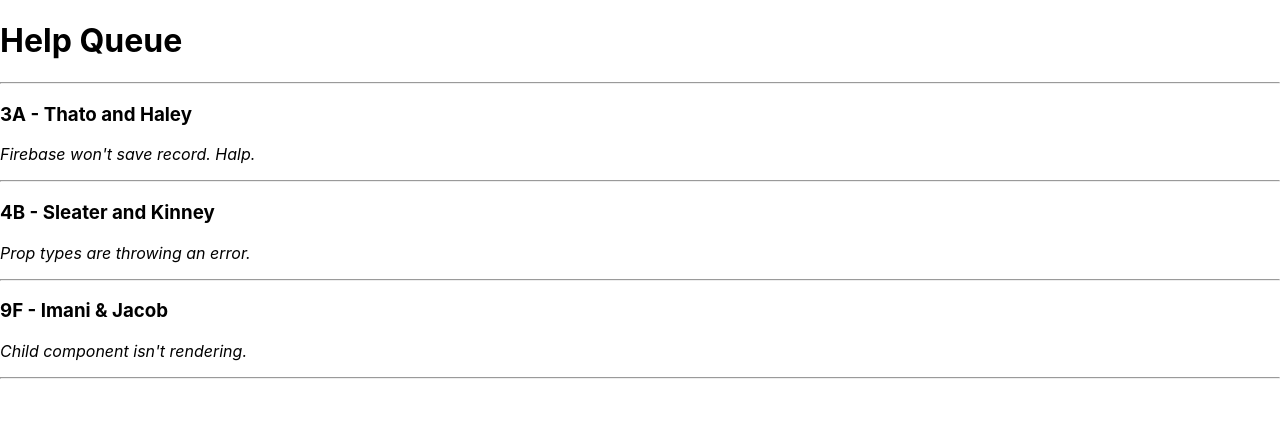
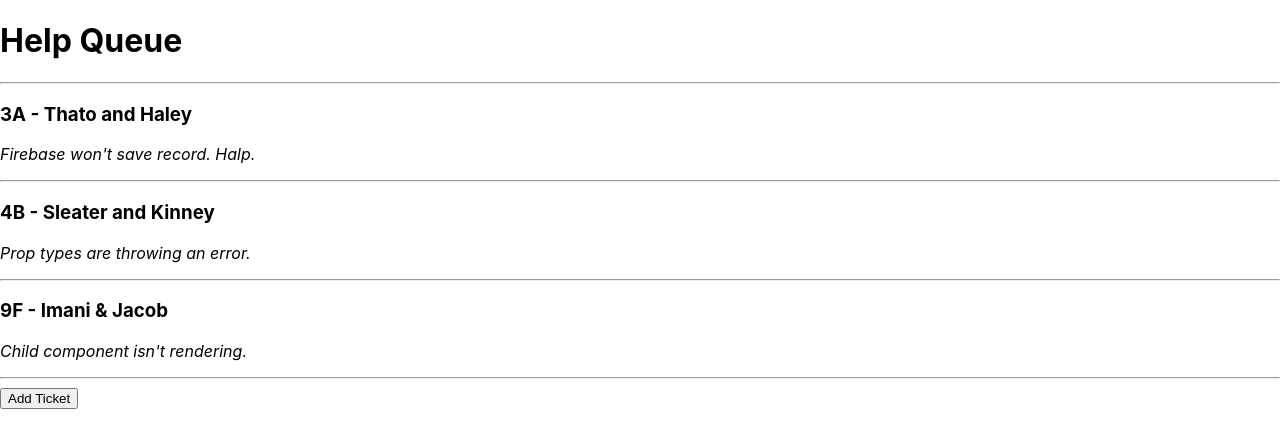
Before and after one commit to chonnessey/help-queue, a React (Create React App) app: page / in a window 1280 px wide. Shown: the top 448 px of the page. Built offline with nearby package versions, Linux system fonts and the light colour scheme.

Commit message:
add buttons to switch back and forth from components

```diff
--- a/src/components/App.js
+++ b/src/components/App.js
@@ -1,12 +1,12 @@
 import React from "react";
 import Header from './Header';
-import TicketList from './TicketList'
+import TicketControl from './TicketControl'
 
 function App(){
   return (
     <React.Fragment>
       <Header />
-      <TicketList />
+      <TicketControl />
     </React.Fragment>
   );
 }
--- /dev/null
+++ b/src/components/NewTicketForm.js
@@ -0,0 +1,11 @@
+import React from "react";
+
+function NewTicketForm(props){
+  return (
+    <>
+      <h3>This is a form.</h3>
+    </>
+  );
+}
+
+export default NewTicketForm;
--- /dev/null
+++ b/src/components/TicketControl.js
@@ -0,0 +1,38 @@
+import React from 'react';
+import NewTicketForm from './NewTicketForm';
+import TicketList from './TicketList';
+
+class TicketControl extends React.Component {
+
+  constructor(props) {
+    super(props);
+    this.state = {
+      formVisibleOnPage: false
+    };
+  }
+
+  handleClick = () => {
+    this.setState(prevState =>
+      ({formVisibleOnPage: !prevState.formVisibleOnPage}));
+  }
+
+  render() {
+    let currentlyVisibleState = null;
+    let buttonText = null;
+    if (this.state.formVisibleOnPage) {
+      currentlyVisibleState = <NewTicketForm />
+      buttonText = 'Return to Ticket List';
+    } else {
+      currentlyVisibleState = <TicketList />
+      buttonText = 'Add Ticket';
+    }
+    return (
+      <>
+        {currentlyVisibleState}
+        <button onClick={this.handleClick}>{buttonText}</button>
+      </>
+    )
+  }
+}
+
+export default TicketControl;
```
